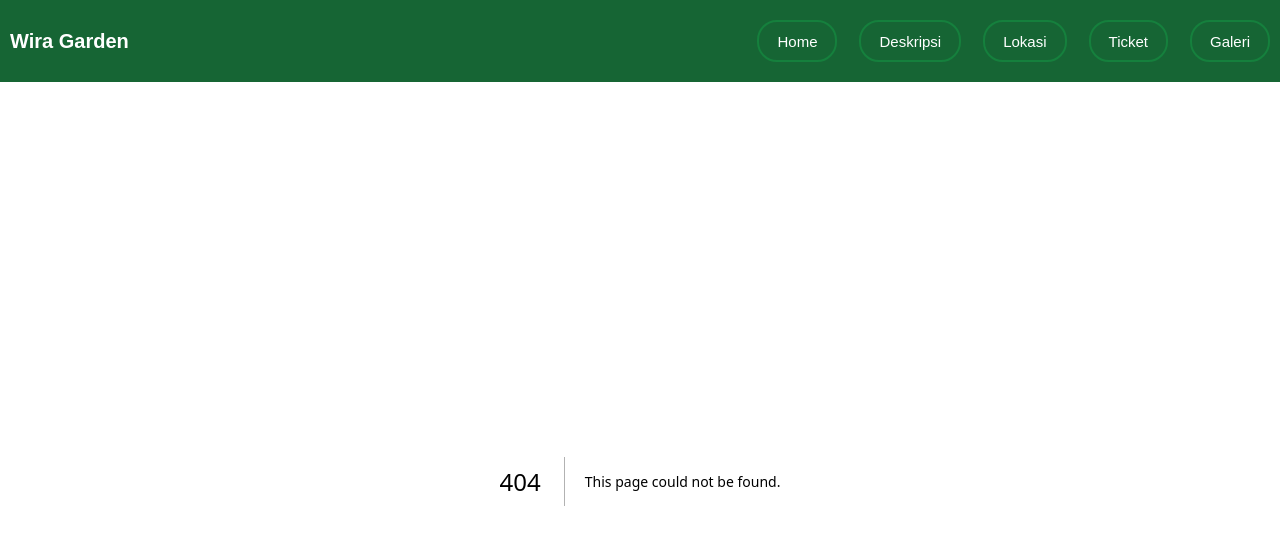
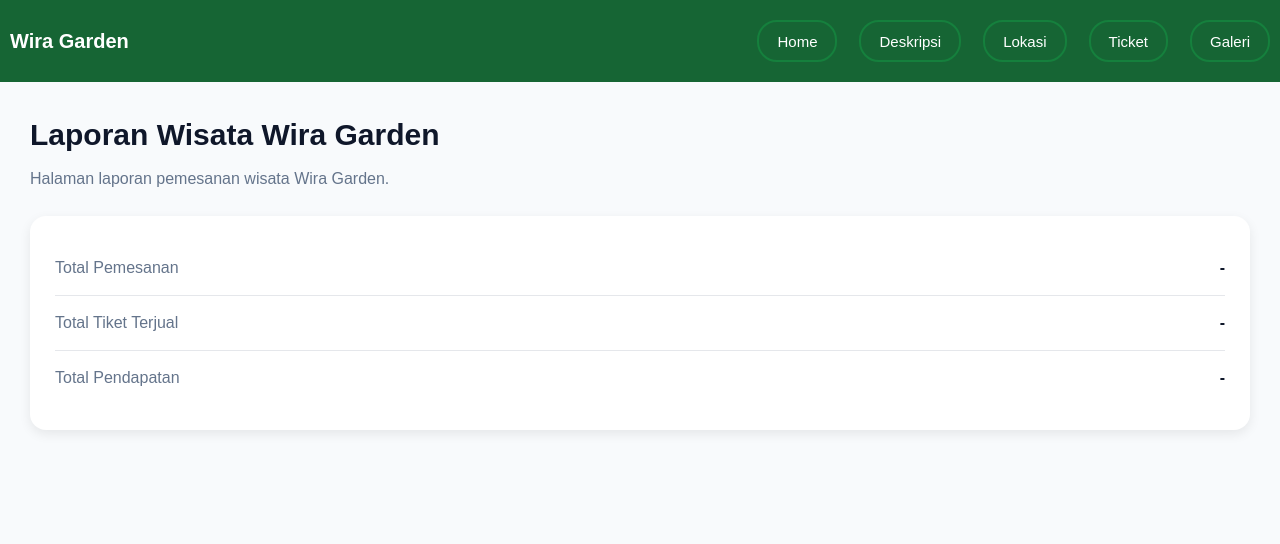
Before and after one commit to jovanakbarsetiodono-code/TI-WEB-24A-SIXTUPLE, a Next.js app in the folder my-app/: page /laporan in a window 1280 px wide. Before the commit this address had no page. Shown: the top 544 px of the page. Built offline with nearby package versions, Linux system fonts and the light colour scheme.

Commit message:
Menambahkan halaman laporan pemesanan pada bagian admin

```diff
--- /dev/null
+++ b/my-app/app/laporan/laporan.module.css
@@ -0,0 +1,66 @@
+.container {
+min-height: 100vh;
+padding: 30px;
+background: #f8fafc;
+}
+
+.title {
+font-size: 30px;
+font-weight: bold;
+color: #0f172a;
+margin-bottom: 10px;
+}
+
+.description {
+color: #64748b;
+margin-bottom: 25px;
+}
+
+.reportCard {
+background: white;
+padding: 25px;
+border-radius: 16px;
+box-shadow: 0 4px 12px rgba(0,0,0,0.08);
+margin-bottom: 25px;
+}
+
+.reportCard h2 {
+margin-bottom: 20px;
+color: #15803d;
+}
+
+.item {
+display: flex;
+justify-content: space-between;
+padding: 15px 0;
+border-bottom: 1px solid #e5e7eb;
+}
+
+.item:last-child {
+border-bottom: none;
+}
+
+.item span {
+color: #64748b;
+}
+
+.item strong {
+color: #0f172a;
+}
+
+.summary {
+background: white;
+padding: 25px;
+border-radius: 16px;
+box-shadow: 0 4px 12px rgba(0,0,0,0.08);
+}
+
+.summary h2 {
+margin-bottom: 15px;
+color: #15803d;
+}
+
+.summary p {
+line-height: 1.8;
+color: #334155;
+}
--- /dev/null
+++ b/my-app/app/laporan/page.tsx
@@ -0,0 +1,31 @@
+"use client";
+
+import styles from "./laporan.module.css";
+
+export default function LaporanPage() {
+return ( <div className={styles.container}> <h1 className={styles.title}>Laporan Wisata Wira Garden</h1>
+
+  <p className={styles.description}>
+    Halaman laporan pemesanan wisata Wira Garden.
+  </p>
+
+  <div className={styles.reportCard}>
+    <div className={styles.item}>
+      <span>Total Pemesanan</span>
+      <strong>-</strong>
+    </div>
+
+    <div className={styles.item}>
+      <span>Total Tiket Terjual</span>
+      <strong>-</strong>
+    </div>
+
+    <div className={styles.item}>
+      <span>Total Pendapatan</span>
+      <strong>-</strong>
+    </div>
+  </div>
+</div>
+
+);
+}
```
